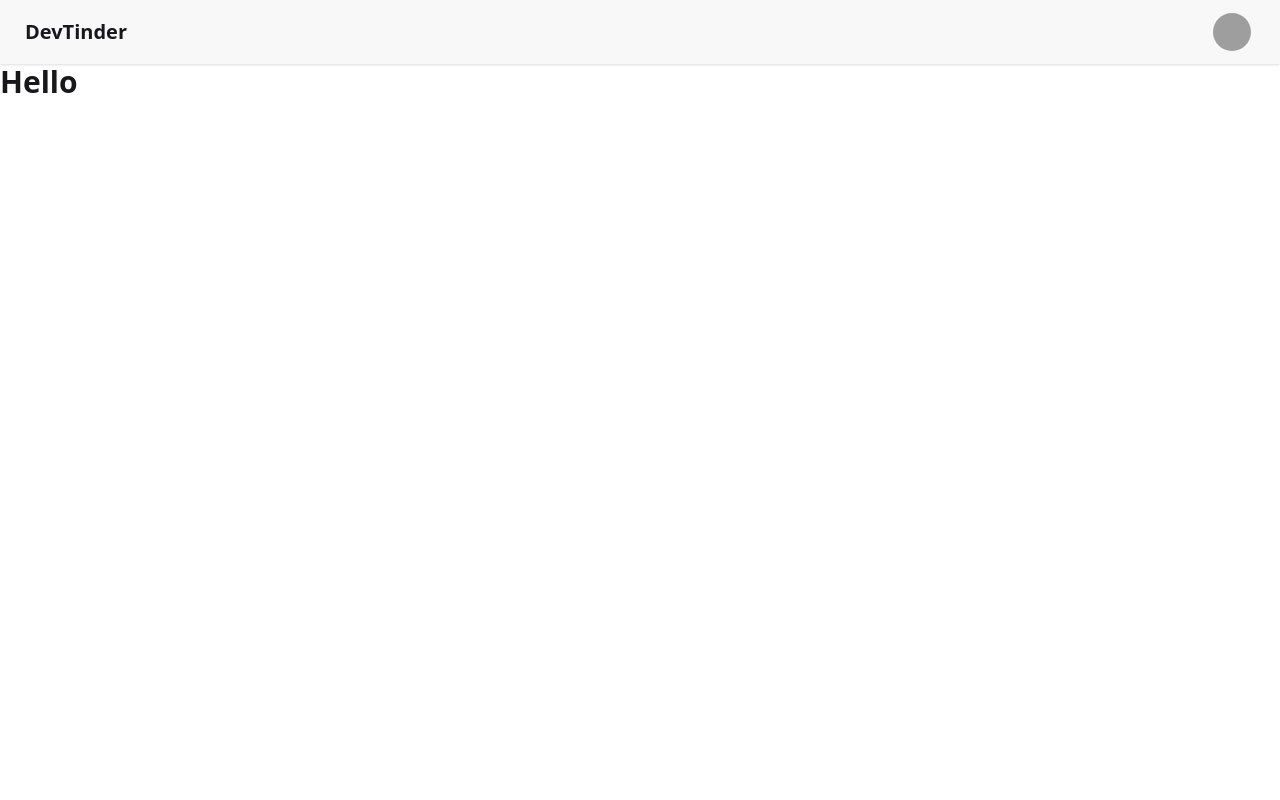
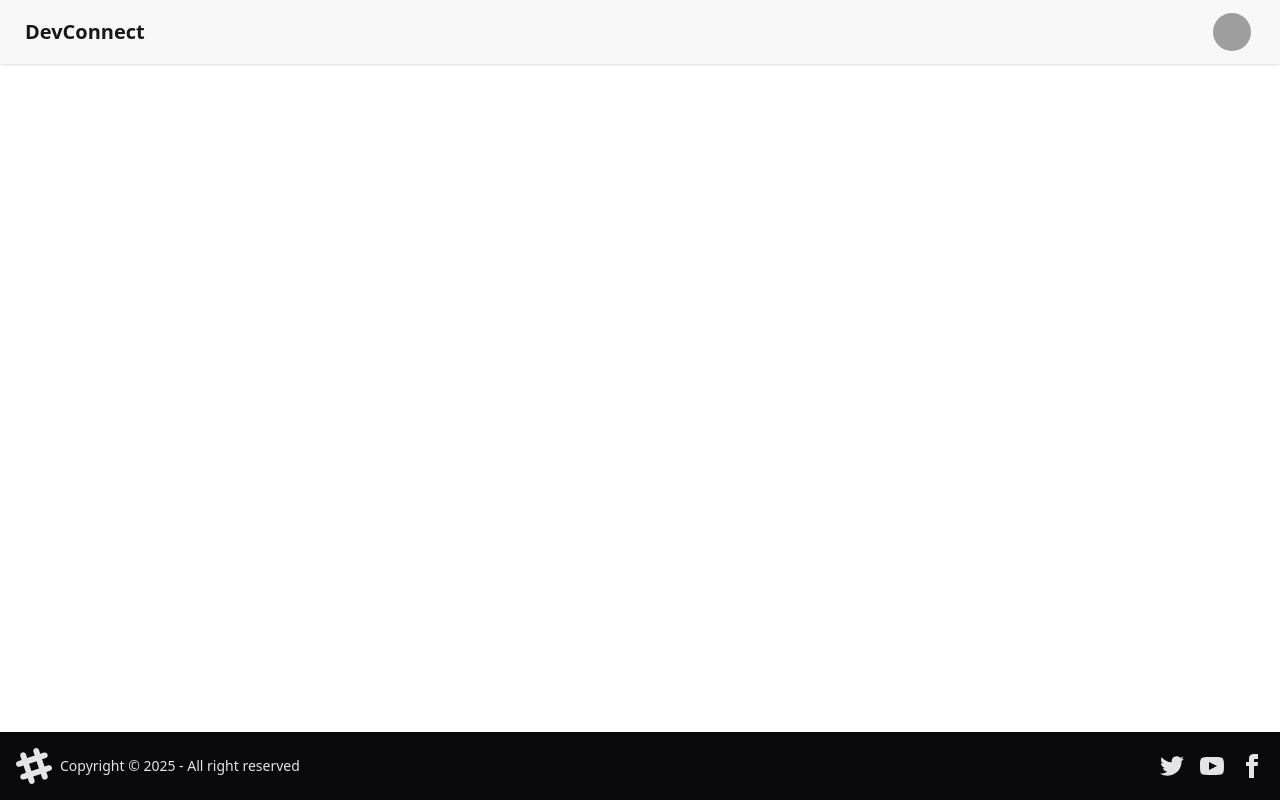
Before and after one commit to Lalitprajapat/DevConnect-Front, a React (Vite) app: page / in a window 1280 px wide. Built offline with nearby package versions, Linux system fonts and the light colour scheme; grey boxes are pictures that could not be loaded.

Commit message:
added basic routing

```diff
--- a/package.json
+++ b/package.json
@@ -11,7 +11,8 @@
   },
   "dependencies": {
     "react": "^19.2.0",
-    "react-dom": "^19.2.0"
+    "react-dom": "^19.2.0",
+    "react-router-dom": "^7.9.6"
   },
   "devDependencies": {
     "@eslint/js": "^9.39.1",
--- a/src/App.jsx
+++ b/src/App.jsx
@@ -1,40 +1,27 @@
 import React from 'react'
 import './index.css'
+
+import { BrowserRouter, Route, Routes } from 'react-router-dom'
+import Body from './Body'
+import Login from './Login'
+import Profile from './Profile'
+
 
 function App() {
 
   return (
     <>
-      <div className="navbar bg-base-200 shadow-sm">
-        <div className="flex-1">
-          <a className="btn btn-ghost text-xl">DevTinder</a>
-        </div>
-        <div className="flex gap-2">
-          {/* <input type="text" placeholder="Search" className="input input-bordered w-24 md:w-auto" /> */}
-          <div className="dropdown dropdown-end mx-5">
-            <div tabIndex={0} role="button" className="btn btn-ghost btn-circle avatar">
-              <div className="w-10 rounded-full">
-                <img
-                  alt="Tailwind CSS Navbar component"
-                  src="https://img.daisyui.com/images/stock/photo-1534528741775-53994a69daeb.webp" />
-              </div>
-            </div>
-            <ul
-              tabIndex="-1"
-              className="menu menu-sm dropdown-content bg-base-100 rounded-box z-1 mt-3 w-52 p-2 shadow">
-              <li>
-                <a className="justify-between">
-                  Profile
-                  <span className="badge">New</span>
-                </a>
-              </li>
-              <li><a>Settings</a></li>
-              <li><a>Logout</a></li>
-            </ul>
-          </div>
-        </div>
-      </div>
-      <h1 className='text-3xl font-bold'>Hello</h1>
+      <BrowserRouter basename='/'>
+        <Routes>
+          <Route path='/' element={<Body/>}>
+            <Route path='/login' element={<Login/>} />
+            <Route path = '/profile' element={<Profile/>}/>
+          </Route>
+
+        </Routes>
+      </BrowserRouter>
+      {/* <NavBar/>
+      <h1 className='text-3xl font-bold'>Hello</h1> */}
     </>
   )
 }
--- /dev/null
+++ b/src/Body.jsx
@@ -0,0 +1,14 @@
+import { Outlet } from "react-router-dom";
+import NavBar from "./navbar";
+import Footer from "./Footer";
+
+const Body = () => {
+    return(
+        <div>
+            <NavBar/>
+            <Outlet/>
+            <Footer/>
+        </div>
+    );
+}
+export default Body;
--- /dev/null
+++ b/src/Footer.jsx
@@ -0,0 +1,56 @@
+const Footer = () =>{
+    return(
+        <footer className="footer sm:footer-horizontal bg-neutral text-neutral-content items-center p-4 fixed bottom-0 ">
+            <aside className="grid-flow-col items-center">
+                <svg
+                width="36"
+                height="36"
+                viewBox="0 0 24 24"
+                xmlns="http://www.w3.org/2000/svg"
+                fillRule="evenodd"
+                clipRule="evenodd"
+                className="fill-current">
+                <path
+                    d="M22.672 15.226l-2.432.811.841 2.515c.33 1.019-.209 2.127-1.23 2.456-1.15.325-2.148-.321-2.463-1.226l-.84-2.518-5.013 1.677.84 2.517c.391 1.203-.434 2.542-1.831 2.542-.88 0-1.601-.564-1.86-1.314l-.842-2.516-2.431.809c-1.135.328-2.145-.317-2.463-1.229-.329-1.018.211-2.127 1.231-2.456l2.432-.809-1.621-4.823-2.432.808c-1.355.384-2.558-.59-2.558-1.839 0-.817.509-1.582 1.327-1.846l2.433-.809-.842-2.515c-.33-1.02.211-2.129 1.232-2.458 1.02-.329 2.13.209 2.461 1.229l.842 2.515 5.011-1.677-.839-2.517c-.403-1.238.484-2.553 1.843-2.553.819 0 1.585.509 1.85 1.326l.841 2.517 2.431-.81c1.02-.33 2.131.211 2.461 1.229.332 1.018-.21 2.126-1.23 2.456l-2.433.809 1.622 4.823 2.433-.809c1.242-.401 2.557.484 2.557 1.838 0 .819-.51 1.583-1.328 1.847m-8.992-6.428l-5.01 1.675 1.619 4.828 5.011-1.674-1.62-4.829z"></path>
+                </svg>
+                <p>Copyright © {new Date().getFullYear()} - All right reserved</p>
+            </aside>
+            <nav className="grid-flow-col gap-4 md:place-self-center md:justify-self-end">
+                <a>
+                <svg
+                    xmlns="http://www.w3.org/2000/svg"
+                    width="24"
+                    height="24"
+                    viewBox="0 0 24 24"
+                    className="fill-current">
+                    <path
+                    d="M24 4.557c-.883.392-1.832.656-2.828.775 1.017-.609 1.798-1.574 2.165-2.724-.951.564-2.005.974-3.127 1.195-.897-.957-2.178-1.555-3.594-1.555-3.179 0-5.515 2.966-4.797 6.045-4.091-.205-7.719-2.165-10.148-5.144-1.29 2.213-.669 5.108 1.523 6.574-.806-.026-1.566-.247-2.229-.616-.054 2.281 1.581 4.415 3.949 4.89-.693.188-1.452.232-2.224.084.626 1.956 2.444 3.379 4.6 3.419-2.07 1.623-4.678 2.348-7.29 2.04 2.179 1.397 4.768 2.212 7.548 2.212 9.142 0 14.307-7.721 13.995-14.646.962-.695 1.797-1.562 2.457-2.549z"></path>
+                </svg>
+                </a>
+                <a>
+                <svg
+                    xmlns="http://www.w3.org/2000/svg"
+                    width="24"
+                    height="24"
+                    viewBox="0 0 24 24"
+                    className="fill-current">
+                    <path
+                    d="M19.615 3.184c-3.604-.246-11.631-.245-15.23 0-3.897.266-4.356 2.62-4.385 8.816.029 6.185.484 8.549 4.385 8.816 3.6.245 11.626.246 15.23 0 3.897-.266 4.356-2.62 4.385-8.816-.029-6.185-.484-8.549-4.385-8.816zm-10.615 12.816v-8l8 3.993-8 4.007z"></path>
+                </svg>
+                </a>
+                <a>
+                <svg
+                    xmlns="http://www.w3.org/2000/svg"
+                    width="24"
+                    height="24"
+                    viewBox="0 0 24 24"
+                    className="fill-current">
+                    <path
+                    d="M9 8h-3v4h3v12h5v-12h3.642l.358-4h-4v-1.667c0-.955.192-1.333 1.115-1.333h2.885v-5h-3.808c-3.596 0-5.192 1.583-5.192 4.615v3.385z"></path>
+                </svg>
+                </a>
+            </nav>
+        </footer>
+    );
+};
+export default Footer;
--- /dev/null
+++ b/src/Login.jsx
@@ -0,0 +1,8 @@
+const Login = () =>{
+    return(
+        <div>
+            <h1 className="text-3xl font-bold">Login Page</h1>
+        </div>
+    );
+};
+export default Login;
--- /dev/null
+++ b/src/Profile.jsx
@@ -0,0 +1,8 @@
+const Profile = () => {
+    return(
+        <div>
+            <h1 className="text-3xl font-bold">Profile Page</h1>
+        </div>
+    );
+};
+export default Profile;
--- /dev/null
+++ b/src/navbar.jsx
@@ -0,0 +1,34 @@
+const NavBar = () => {
+    return (
+        <div className="navbar bg-base-200 shadow-sm">
+        <div className="flex-1">
+          <a className="btn btn-ghost text-xl">DevConnect</a>
+        </div>
+        <div className="flex gap-2">
+          {/* <input type="text" placeholder="Search" className="input input-bordered w-24 md:w-auto" /> */}
+          <div className="dropdown dropdown-end mx-5">
+            <div tabIndex={0} role="button" className="btn btn-ghost btn-circle avatar">
+              <div className="w-10 rounded-full">
+                <img
+                  alt="Tailwind CSS Navbar component"
+                  src="https://img.daisyui.com/images/stock/photo-1534528741775-53994a69daeb.webp" />
+              </div>
+            </div>
+            <ul
+              tabIndex="-1"
+              className="menu menu-sm dropdown-content bg-base-100 rounded-box z-1 mt-3 w-52 p-2 shadow">
+              <li>
+                <a className="justify-between">
+                  Profile
+                  <span className="badge">New</span>
+                </a>
+              </li>
+              <li><a>Settings</a></li>
+              <li><a>Logout</a></li>
+            </ul>
+          </div>
+        </div>
+      </div>
+    );
+};
+export default NavBar;
```
Also changed, not shown: 2 other files (tests, documents, lock files or other folders).
